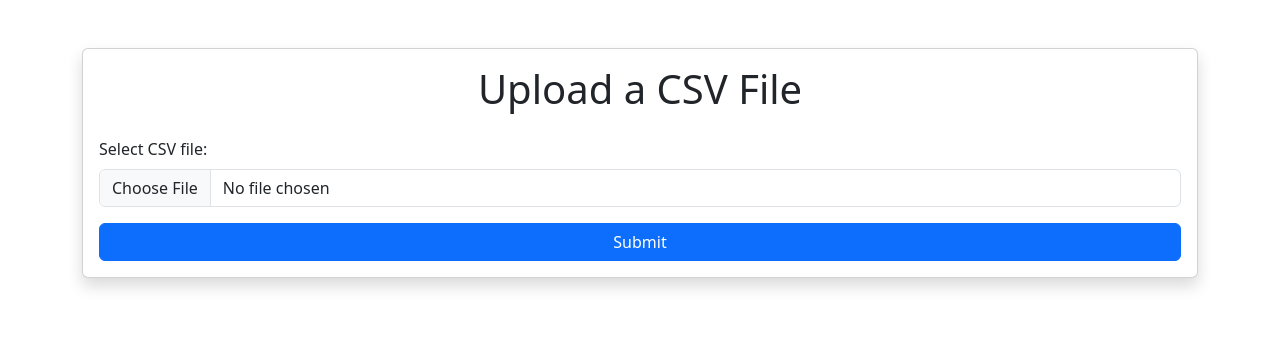
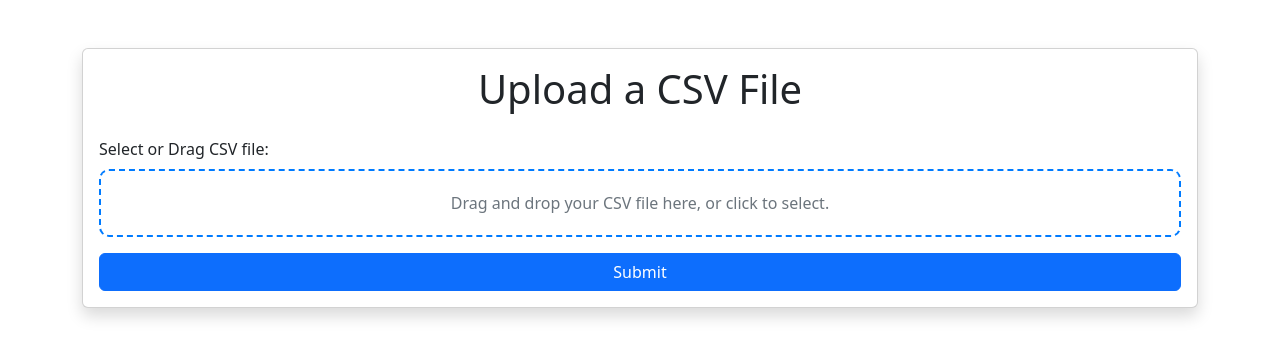
Before and after one commit to bhi049/ohke-teknologia-seminaari, a Flask app: page / in a window 1280 px wide. Shown: the top 358 px of the page. Run offline with Flask 3, Linux system fonts and the light colour scheme; some libraries are stand-ins or nearby versions.

Commit message:
drag and drop file added

```diff
--- a/porssi-analyysi/templates/upload.html
+++ b/porssi-analyysi/templates/upload.html
@@ -3,16 +3,33 @@
 <head>
     <title>Upload CSV File</title>
     <link href="https://cdn.jsdelivr.net/npm/bootstrap@5.3.0-alpha3/dist/css/bootstrap.min.css" rel="stylesheet">
+    <style>
+        .drop-zone {
+            border: 2px dashed #007bff;
+            border-radius: 10px;
+            padding: 20px;
+            text-align: center;
+            color: #6c757d;
+            cursor: pointer;
+        }
+        .drop-zone.dragover {
+            background-color: #e9ecef;
+            border-color: #0056b3;
+        }
+    </style>
 </head>
 <body>
     <div class="container mt-5">
         <div class="card shadow">
             <div class="card-body">
                 <h1 class="text-center">Upload a CSV File</h1>
-                <form method="post" enctype="multipart/form-data" class="mt-4">
+                <form id="upload-form" method="post" enctype="multipart/form-data" class="mt-4">
                     <div class="mb-3">
-                        <label for="file" class="form-label">Select CSV file:</label>
-                        <input type="file" name="file" id="file" class="form-control" accept=".csv" required>
+                        <label for="file" class="form-label">Select or Drag CSV file:</label>
+                        <div id="drop-zone" class="drop-zone">
+                            Drag and drop your CSV file here, or click to select.
+                        </div>
+                        <input type="file" name="file" id="file" class="form-control d-none" accept=".csv" required>
                     </div>
                     <div class="d-grid">
                         <button type="submit" class="btn btn-primary">Submit</button>
@@ -21,6 +38,35 @@
             </div>
         </div>
     </div>
+    <script>
+        const dropZone = document.getElementById('drop-zone');
+        const fileInput = document.getElementById('file');
+
+        dropZone.addEventListener('click', () => fileInput.click());
+
+        dropZone.addEventListener('dragover', (e) => {
+            e.preventDefault();
+            dropZone.classList.add('dragover');
+        });
+
+        dropZone.addEventListener('dragleave', () => {
+            dropZone.classList.remove('dragover');
+        });
+
+        dropZone.addEventListener('drop', (e) => {
+            e.preventDefault();
+            dropZone.classList.remove('dragover');
+            if (e.dataTransfer.files.length) {
+                fileInput.files = e.dataTransfer.files;
+            }
+        });
+
+        fileInput.addEventListener('change', () => {
+            if (fileInput.files.length) {
+                dropZone.textContent = fileInput.files[0].name;
+            }
+        });
+    </script>
     <script src="https://cdn.jsdelivr.net/npm/bootstrap@5.3.0-alpha3/dist/js/bootstrap.bundle.min.js"></script>
 </body>
 </html>
```
Also changed, not shown: 1 other file.
